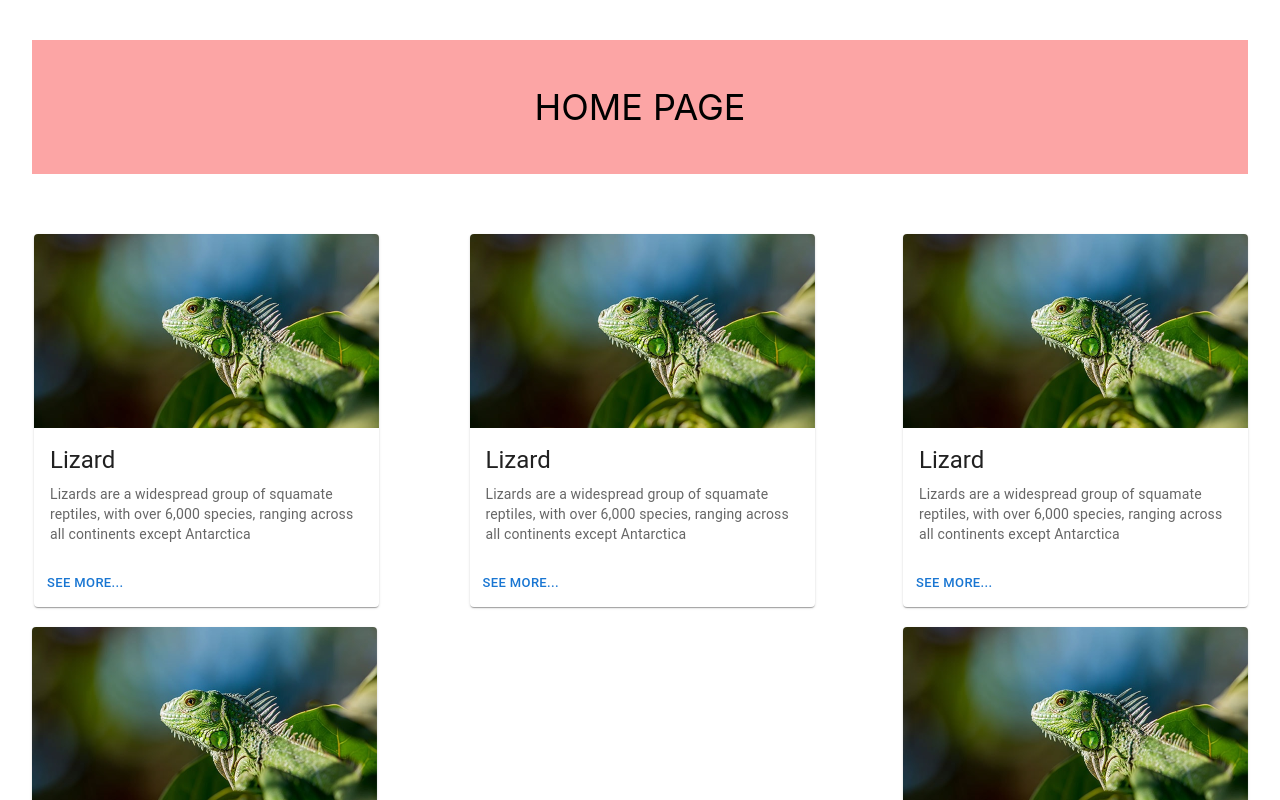
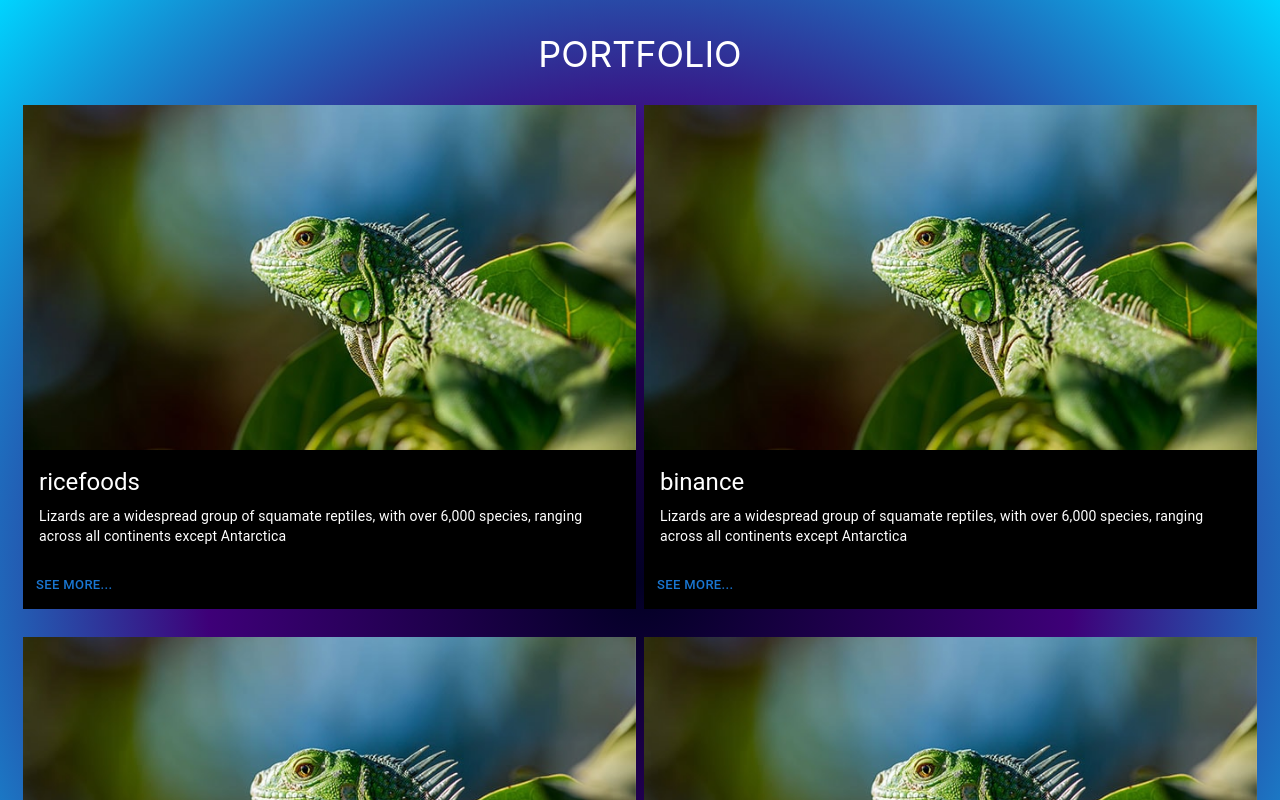
Before and after one commit to patamarcelo/portfolio-react, a React (Create React App) app: page / in a window 1280 px wide. Shown: the top 800 px of the page. Built offline with nearby package versions, Linux system fonts and the light colour scheme.

Commit message:
first version

```diff
--- a/src/App.css
+++ b/src/App.css
@@ -1,6 +1,11 @@
 .app{
   display: flex;
   flex-direction: column;
-  width: 95%;
+  width: 100%;
   margin: 0 auto;
+  padding: 15px;
 }
+
+.main-container-app {
+  background: radial-gradient(circle, rgba(2, 0, 36, 1) 0%, rgba(62, 0, 120, 1) 50%, rgba(0, 212, 255, 1) 100%);
+}
--- a/src/App.js
+++ b/src/App.js
@@ -3,8 +3,10 @@ import HomePage from "./components/home-page/home-page.component";
 
 function App() {
 	return (
-		<div className="app">
-			<HomePage />
+		<div className="main-container-app">
+			<div className="app">
+				<HomePage />
+			</div>
 		</div>
 	);
 }
--- a/src/components/card/card-component.jsx
+++ b/src/components/card/card-component.jsx
@@ -6,20 +6,24 @@ import CardMedia from "@mui/material/CardMedia";
 import Button from "@mui/material/Button";
 import Typography from "@mui/material/Typography";
 import Img from './sample.jpg'
-export default function MediaCard() {
+export default function MediaCard(props) {
+	const { name } = props;
+
 	return (
-		<Card sx={{ maxWidth: 345 }}>
+		<div className="w-full  p-0 bg-black text-white">
 			<CardMedia
 				component="img"
 				height="140"
 				image={Img}
 				alt="green iguana"
+                className="text-center"
 			/>
+			<div className="">
 			<CardContent>
 				<Typography gutterBottom variant="h5" component="div">
-					Lizard
+					{name}
 				</Typography>
-				<Typography variant="body2" color="text.secondary">
+				<Typography variant="body2" color="text.white">
 					Lizards are a widespread group of squamate reptiles, with
 					over 6,000 species, ranging across all continents except
 					Antarctica
@@ -28,6 +32,7 @@ export default function MediaCard() {
 			<CardActions>
 				<Button size="small">See More...</Button>
 			</CardActions>
-		</Card>
+			</div>
+		</div>
 	);
 }
--- a/src/components/home-page/home-page.component.jsx
+++ b/src/components/home-page/home-page.component.jsx
@@ -1,33 +1,33 @@
-import './home-page.styles.css'
-import MediaCard from '../card/card-component'
+import "./home-page.styles.css";
+import MediaCard from "../card/card-component";
 
+const NAMES = [
+	{ name: "ricefoods" },
+	{ name: "binance" },
+	{ name: "bot" },
+	{ name: "vuejs" }
+];
 const HomePage = () => {
-    return (
-        <>
-        <div className="bg-red-300 my-10 flex flex-column w-full p-10 items-center justify-center">
-            <h1 className='title'>HOME PAGE</h1>
-        </div>
-        <div className="flex justify-between w-full flex-wrap">
-            <div className="flex flex-col mt-5 mx-0.5">
-            <MediaCard className="media-card-container"/>
-            </div>
-
-            <div className="flex flex-col mt-5">
-            <MediaCard className="media-card-container"/>
-            </div>
-            <div className="flex flex-col mt-5">
-            <MediaCard className="media-card-container"/>
-            </div>
-            <div className="flex flex-col mt-5">
-            <MediaCard className="media-card-container"/>
-            </div>
-            <div className="flex flex-col mt-5">
-            <MediaCard className="media-card-container"/>
-            </div>
-        </div>
-
-        </>
-    )
-}
+	return (
+		<div className="rounded  p-2 home-page-container">
+			<div className="my-1 flex flex-column w-full items-center justify-center">
+				<h1 className="title text-white">PORTFOLIO</h1>
+			</div>
+			{/* <div className="flex justify-between w-full flex-wrap"> */}
+			<div className="grid grid-cols-1 lg:grid-cols-2 gap-2 ">
+				{NAMES.map(names => {
+					return (
+						<div key={names.name} className="flex flex-col mt-5">
+							<MediaCard
+								className="media-card-container"
+								name={names.name}
+							/>
+						</div>
+					);
+				})}
+			</div>
+		</div>
+	);
+};
 
 export default HomePage;
--- a/src/components/home-page/home-page.styles.css
+++ b/src/components/home-page/home-page.styles.css
@@ -6,3 +6,7 @@
 .media-card-container {
     margin-top: 20px !important;
 }
+
+/* .home-page-container {
+    background-color: #E5E7EB
+} */
```
